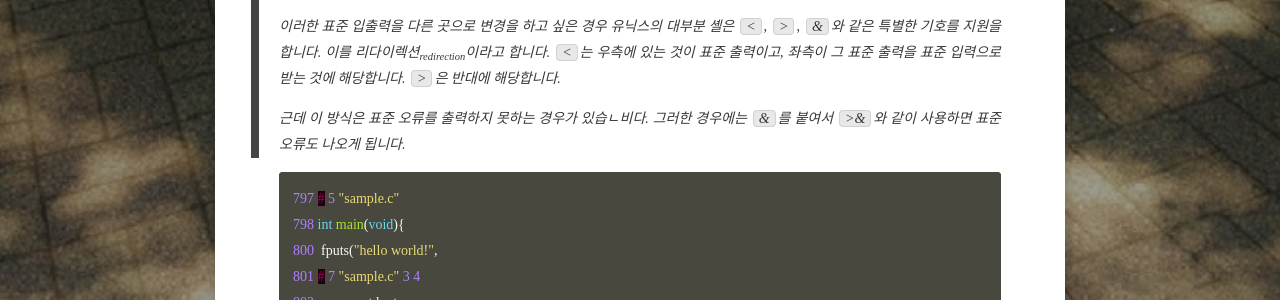
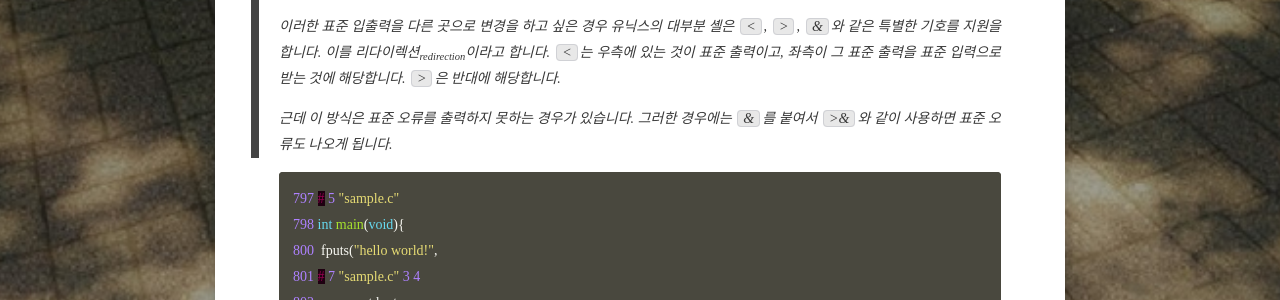
Before and after one commit to BlaCkinkGJ/blackinkgj.github.io, a Jekyll site: the page built from _posts/2019-UnixAdvanced/2019-04-10-usage_of_macro.md, in a window 1280 px wide and 900 px high, scrolled down 1219 px. Shown: the part 149-449 px from the top of the window. Built offline with Jekyll 4.4.1, drawn with Linux system fonts in a browser that asks for light colours; some web fonts are replaced; comment, search, counter and statistics services are not loaded.

Commit message:
Update 2019-04-10-usage_of_macro.md

````diff
--- a/_posts/2019-UnixAdvanced/2019-04-10-usage_of_macro.md
+++ b/_posts/2019-UnixAdvanced/2019-04-10-usage_of_macro.md
@@ -47,7 +47,7 @@ int main() {
 >
 > 이러한 표준 입출력을 다른 곳으로 변경을 하고 싶은 경우 유닉스의 대부분 셸은 `<`, `>`, `&`와 같은 특별한 기호를 지원을 합니다. 이를 리다이렉션<sub>redirection</sub>이라고 합니다. `<`는 우측에 있는 것이 표준 출력이고, 좌측이 그 표준 출력을 표준 입력으로 받는 것에 해당합니다. `>`은 반대에 해당합니다.
 >
-> 근데 이 방식은 표준 오류를 출력하지 못하는 경우가 있습ㄴ비다. 그러한 경우에는 `&`를 붙여서 `>&`와 같이 사용하면 표준 오류도 나오게 됩니다.
+> 근데 이 방식은 표준 오류를 출력하지 못하는 경우가 있습니다. 그러한 경우에는 `&`를 붙여서 `>&`와 같이 사용하면 표준 오류도 나오게 됩니다.
 
 ```c
 797 # 5 "sample.c"
````
